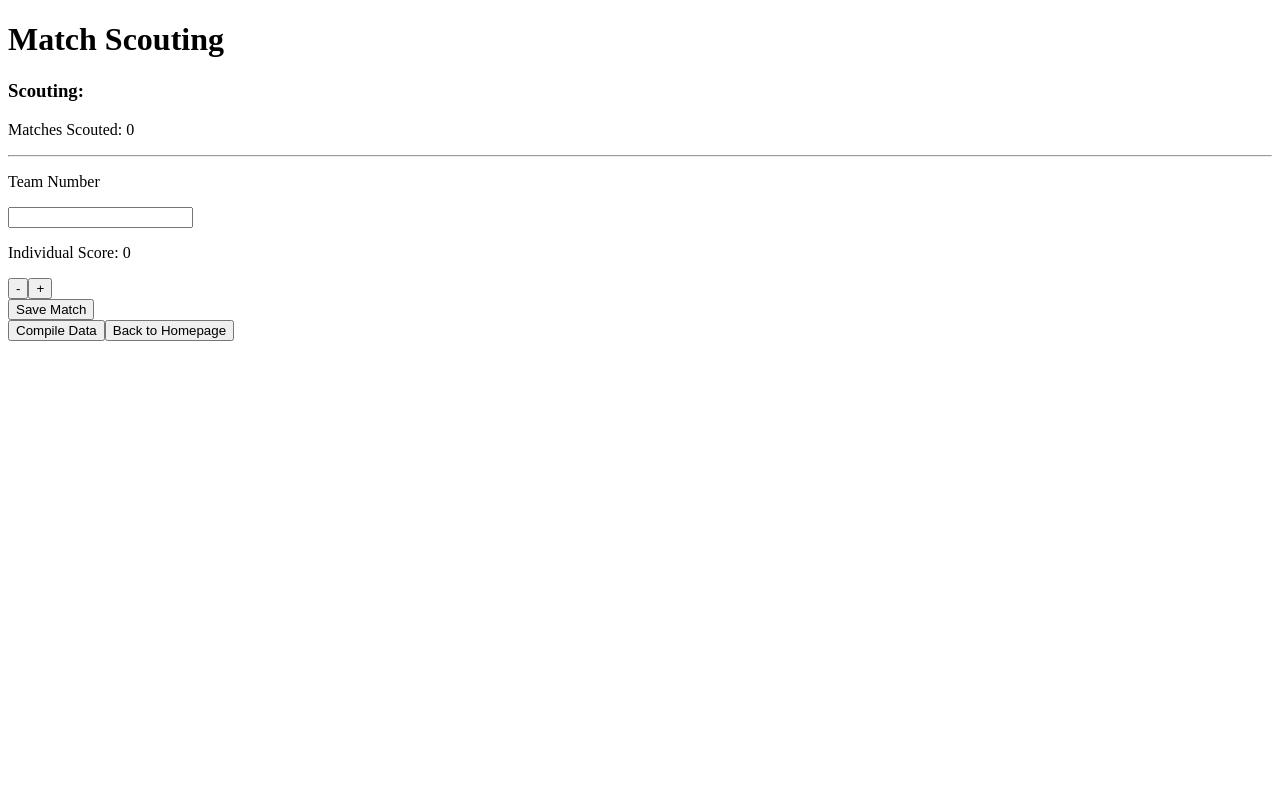
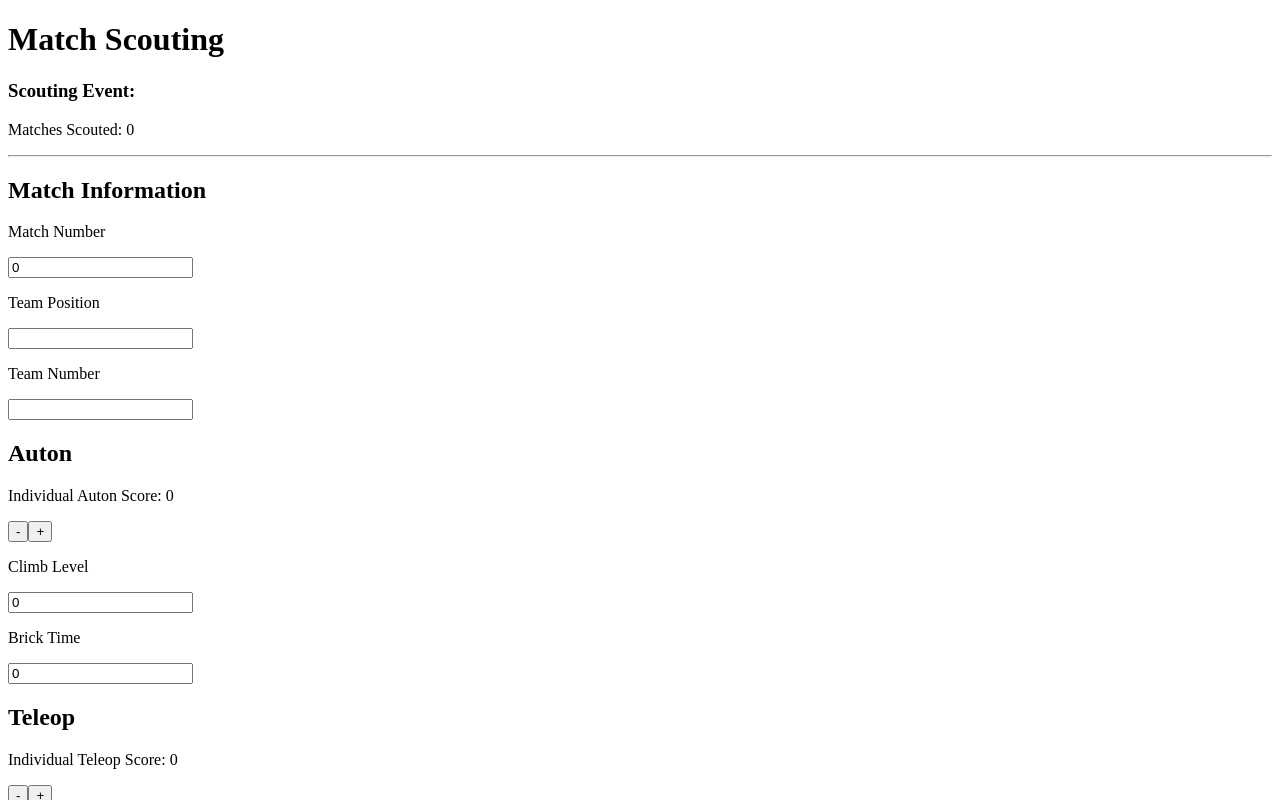
Before and after one commit to CharlieHammersley/RaptorEye, a React (Vite) app: page / in a window 1280 px wide. Both pictures are taken after a click on the button "Start Scouting". Shown: the top 800 px of the page. Built offline with nearby package versions, Linux system fonts and the light colour scheme.

Commit message:
Basic Scouting V2
Added a ton of more questions. Should work with the QR code too.

```diff
--- a/src/pages/matchSoutingForm.tsx
+++ b/src/pages/matchSoutingForm.tsx
@@ -3,19 +3,25 @@ import { QRCodeCanvas } from 'qrcode.react';
 import './matchScoutingForm.scss';
 
 export default function matchScoutForm() {
-    const updateScore = (val: number) => setScore(prev => Math.max(0, prev + val));
-    const [step, setStep] = useState('opener');
-    const [scouterName, setScouterName] = useState('');
-    const [eventID, setEventID] = useState('');
-    const [team, setTeam] = useState('');
-    const [score, setScore] = useState(0);
+    const updateScoreAuto = (val: number) => setScoreAuto(prev => Math.max(0, prev + val));
+    const updateScoreTeleop = (val: number) => setScoreTeleop(prev => Math.max(0, prev + val));
 
-    const [scoutedData, setScoutedData] = useState<any[]>([]);
-
+    // saving data
+    const [scoutedData, setScoutedData] = useState<any[]>([]); // all matches compiled
     const saveMatch = () => {
         const newMatch = {
             t: team,
-            s: score,
+            m: matchNumber,
+            tp: teamPosition,
+            sa: scoreAuto,
+            cla: climbLevelAuto,
+            bta: brickTimeAuto,
+            st: scoreTeleop,
+            clt: climbLevelTeleop,
+            ctt: climbTimeTeleop,
+            btt: brickTimeTeleop,
+            dtt: defenseTimeTeleop,
+            p: penalties,
             ts: Date.now()
         };
         setScoutedData([...scoutedData, newMatch]);
@@ -24,11 +30,37 @@ export default function matchScoutForm() {
         //alert("match saved");
     };
 
+    const [step, setStep] = useState('opener');
+
+    //prelim info
+    const [scouterName, setScouterName] = useState('');
+    const [eventID, setEventID] = useState('');
+
+    //per match data
+    const [matchNumber, setMatch] = useState(0);
+    const [teamPosition, setPosition] = useState('');
+    const [team, setTeam] = useState('');
+
+    // Auton
+    const [scoreAuto, setScoreAuto] = useState(0);
+    const [climbLevelAuto, setClimbLevelAuto] = useState(0);
+    const [brickTimeAuto, setBrickTimeAuto] = useState(0);
+    //const [allianceScoreAuto, setAllianceScoreAuto] = useState(0);
+
+    // Teleop & Endgame
+    const [scoreTeleop, setScoreTeleop] = useState(0);
+    const [brickTimeTeleop, setBrickTimeTeleop] = useState(0);
+    const [defenseTimeTeleop, setDefenseTimeTeleop] = useState(0);
+    const [penalties, setPenalties] = useState(0);
+    const [climbTimeTeleop, setClimbTimeTeleop] = useState(0);
+    const [climbLevelTeleop, setClimbLevelTeleop] = useState(0);
+
+    // ADD ROBOT INFORMATION TO FORM
 
     if(step == 'opener') {
         return (
             <div className='opener'>
-                <h1>Raptor Eye</h1>
+                <h1>The Eye</h1>
                 <p>Scouter Name</p>
                 <input value={scouterName} onChange={(e) => setScouterName(e.target.value)} />
                 <p>Event ID</p>
@@ -43,19 +75,39 @@ export default function matchScoutForm() {
         return (
             <div className="form">
                 <h1>Match Scouting</h1>
-                    <h3>Scouting: {eventID}</h3>
-                    <p>{scouterName}</p>
-                    <p>Matches Scouted: {scoutedData.length}</p>
+                    <h3>Scouting Event: {eventID}</h3>
+                        <p>{scouterName}</p>
+                        <p>Matches Scouted: {scoutedData.length}</p>
                     <hr />
 
-                    <p>Team Number</p>
-                        <input type="number" value={team} onChange={(e) => setTeam(e.target.value)} required />
+                    <h2>Match Information</h2>
+                        <p>Match Number</p> <input type="number" value={matchNumber} onChange={(e) => setMatch(e.target.valueAsNumber)} required />
+                        <p>Team Position</p> <input value={teamPosition} onChange={(e) => setPosition(e.target.value)} />
+                        <p>Team Number</p> <input type="number" value={team} onChange={(e) => setTeam(e.target.value)} required />
                     <br />
 
-                    <p>Individual Score: <span>{score}</span></p>
-                        <button onClick={() => updateScore(-1)}>-</button>
-                        <button onClick={() => updateScore(1)}>+</button>
+                    <h2>Auton</h2>
+                        <p>Individual Auton Score: <span>{scoreAuto}</span></p>
+                            <button onClick={() => updateScoreAuto(-1)}>-</button>
+                            <button onClick={() => updateScoreAuto(1)}>+</button>
+                        <p>Climb Level</p> <input type="number" value={climbLevelAuto} onChange={(e) => setClimbLevelAuto(e.target.valueAsNumber)} required />
+                        <p>Brick Time</p> <input type="number" value={brickTimeAuto} onChange={(e) => setBrickTimeAuto(e.target.valueAsNumber)} required />
                     <br />
+
+                    <h2>Teleop</h2>
+                        <p>Individual Teleop Score: <span>{scoreTeleop}</span></p>
+                            <button onClick={() => updateScoreTeleop(-1)}>-</button>
+                            <button onClick={() => updateScoreTeleop(1)}>+</button>
+                        <p>Brick Time</p> <input type="number" value={brickTimeTeleop} onChange={(e) => setBrickTimeTeleop(e.target.valueAsNumber)} required />
+                        <p>Defense Time</p> <input type="number" value={defenseTimeTeleop} onChange={(e) => setDefenseTimeTeleop(e.target.valueAsNumber)} required />
+                        <p>Penalties</p> <input type="number" value={penalties} onChange={(e) => setPenalties(e.target.valueAsNumber)} required />
+                    <br />
+
+                    <h2>Endgame</h2>
+                        <p>Climb Level</p> <input type="number" value={climbLevelTeleop} onChange={(e) => setClimbLevelTeleop(e.target.valueAsNumber)} required />
+                        <p>Climb Time</p> <input type="number" value={climbTimeTeleop} onChange={(e) => setClimbTimeTeleop(e.target.valueAsNumber)} required />
+                    <br />
+
                     <button onClick={saveMatch}>Save Match</button>
                     <br />
                     <button onClick={() => setStep('qr-codes')}>Compile Data</button>
@@ -68,13 +120,16 @@ export default function matchScoutForm() {
         return (
             <div className='qr-codes'>
                 <h1>Compiled Data</h1>
+                <pre style={{fontSize: '10px', color: 'lime'}}>
+                    DEBUG DATA: {JSON.stringify({ n: scouterName, e: eventID, m: scoutedData })}
+                </pre>
                 <p>Matches Scouted: {scoutedData.length}</p>
                 <div className='qrbox'>
                     <QRCodeCanvas value={JSON.stringify({
                         n: scouterName,
                         e: eventID,
                         m: scoutedData
-                    })} size={300} />
+                    })} size={300} level={"L"}/>
                 </div>
                 <br />
                 <button onClick={() => setStep('form')}>Back to Scouting</button>
```
